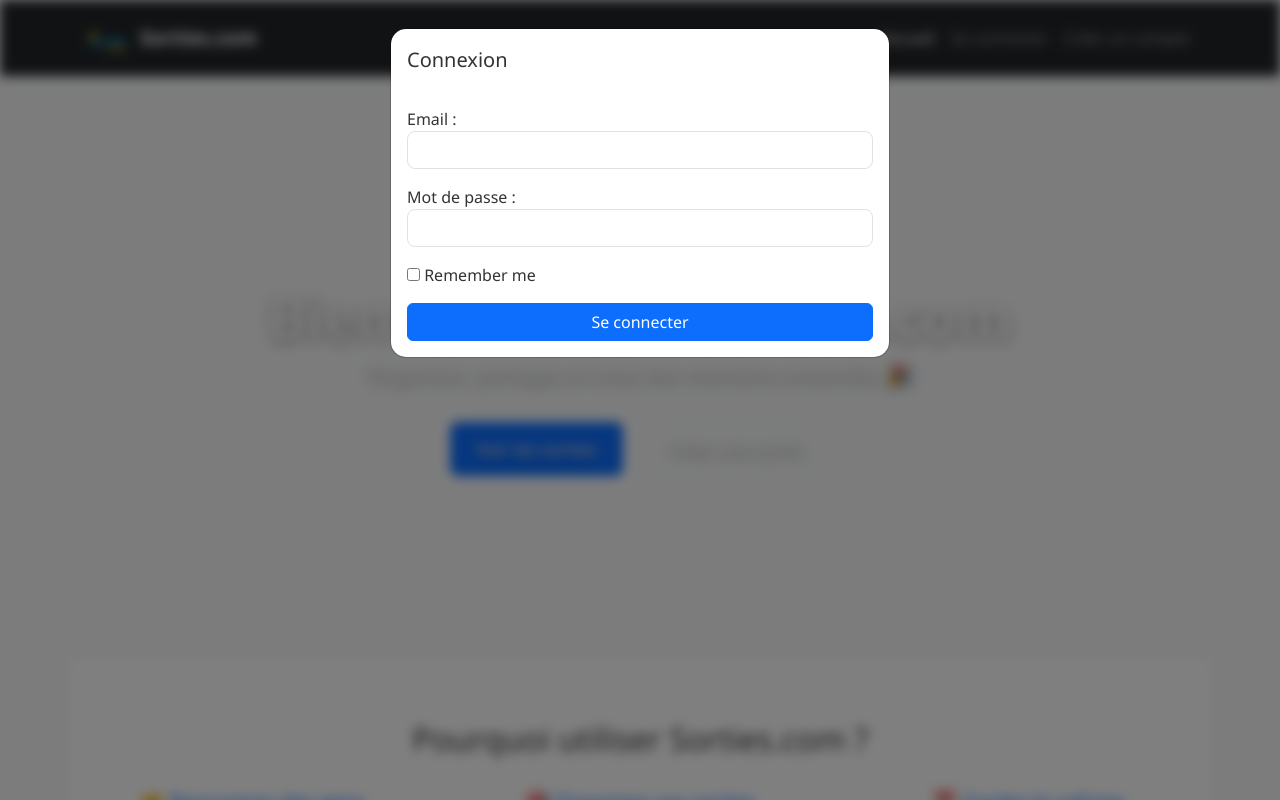
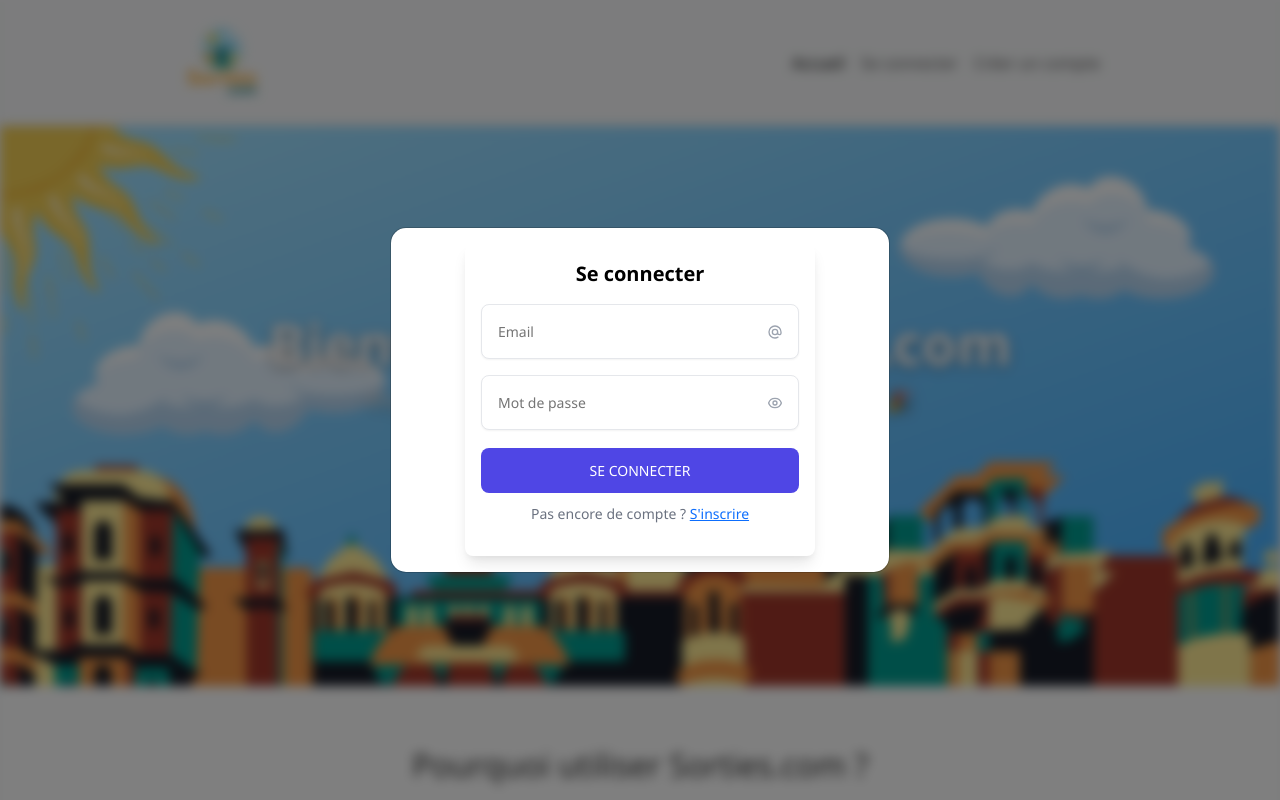
Before and after one commit to RudyGUILLAUME/sorties.com, a Symfony app: template templates/home/index.html.twig in a window 1280 px wide, after a click on "Se connecter". Run offline with Twig, Linux system fonts and the light colour scheme; the template is opened without the code that fills it, so the values that code supplies are empty; some libraries are stand-ins or nearby versions.

Commit message:
CSS page d'accueuil

```diff
--- /dev/null
+++ b/public/css/login-form.css
@@ -0,0 +1,87 @@
+/* Scoped login modal form */
+.login-form {
+    background-color: #fff;
+    display: block;
+    padding: 1rem;
+    max-width: 350px;
+    border-radius: 0.5rem;
+    margin: 0 auto;
+    box-shadow: 0 10px 15px -3px rgba(0, 0, 0, 0.1),
+    0 4px 6px -2px rgba(0, 0, 0, 0.05);
+}
+
+.login-form .form-title {
+    font-size: 1.25rem;
+    line-height: 1.75rem;
+    font-weight: 600;
+    text-align: center;
+    color: #000;
+    margin-bottom: 0.5rem;
+}
+
+.login-form .input-container {
+    position: relative;
+    text-align: left;
+}
+
+.login-form .input-container input,
+.login-form button {
+    outline: none;
+    border: 1px solid #e5e7eb;
+    margin: 8px 0;
+}
+
+.login-form .input-container input {
+    background-color: #fff;
+    padding: 1rem;
+    padding-right: 3rem;
+    font-size: 0.875rem;
+    width: 100%;
+    border-radius: 0.5rem;
+    box-shadow: 0 1px 2px 0 rgba(0, 0, 0, 0.05);
+}
+
+.login-form .input-container span {
+    display: grid;
+    position: absolute;
+    top: 0;
+    bottom: 0;
+    right: 0;
+    padding-right: 1rem;
+    place-content: center;
+}
+
+.login-form .input-container span svg {
+    color: #9CA3AF;
+    width: 1rem;
+    height: 1rem;
+}
+
+.login-form .submit {
+    display: block;
+    background-color: #4F46E5;
+    color: #fff;
+    padding: 0.75rem 1.25rem;
+    border-radius: 0.5rem;
+    font-size: 0.875rem;
+    font-weight: 500;
+    width: 100%;
+    text-transform: uppercase;
+    border: none;
+    margin-top: 10px;
+}
+
+.login-form .submit:hover {
+    background-color: #3c39c7;
+}
+
+.login-form .signup-link {
+    color: #6B7280;
+    font-size: 0.875rem;
+    text-align: center;
+    margin-top: 10px;
+}
+
+.login-form .signup-link a {
+    text-decoration: underline;
+}
--- a/public/css/style.css
+++ b/public/css/style.css
@@ -7,9 +7,13 @@ body {
     color: #333;
 }
 
+.container {
+    max-width: 100%;
+}
+
 /* ----------- HERO / BANNIÈRE ----------- */
 .hero {
-    /*background-image: url();*/
+    background-image: url('../images/banniere.png');
     background-size: cover;
     background-position: center;
     color: white;
@@ -33,6 +37,16 @@ body {
 .hero .btn {
     font-size: 1.1rem;
     padding: 0.8rem 1.6rem;
+}
+
+#logo {
+    width: 100px;
+    margin-left: 10rem;
+}
+
+.navbar-nav {
+    margin-left: auto;
+    margin-right: 10rem;
 }
 
 /* ----------- FEATURES ----------- */
--- a/templates/base.html.twig
+++ b/templates/base.html.twig
@@ -7,12 +7,16 @@
 
     <link href="https://cdn.jsdelivr.net/npm/bootstrap@5.3.2/dist/css/bootstrap.min.css" rel="stylesheet">
     <link rel="stylesheet" href="{{ asset('css/style.css') }}">
+    <link rel="stylesheet" href="{{ asset('css/login-form.css') }}">
+    <link rel="stylesheet" href="{{ asset('css/register-form.css') }}">
+
+
 </head>
 <body>
 <div id="main-content">
 
     {% include 'partials/navbar.html.twig' %}
-    <main class="py-4">
+    <main>
         <div class="container">
             {% for label, messages in app.flashes %}
                 {% for message in messages %}
--- a/templates/home/index.html.twig
+++ b/templates/home/index.html.twig
@@ -10,7 +10,6 @@
             <p class="lead">Organisez, partagez et vivez des moments ensemble 🎉</p>
             <div class="mt-4">
                 <a href="#" class="btn btn-primary btn-lg me-3">Voir les sorties</a>
-                <a href="{{ path('app_sortie_create') }}" class="btn btn-outline-light btn-lg">Créer une sortie</a>
             </div>
         </div>
     </section>
--- a/templates/partials/modal_connexion.html.twig
+++ b/templates/partials/modal_connexion.html.twig
@@ -1,35 +1,63 @@
 {# partials/modal_connexion.html.twig #}
+<div class="modal fade" id="loginModal" tabindex="-1" aria-labelledby="loginModalLabel" aria-hidden="true">
+    <div class="modal-dialog modal-dialog-centered">
+        <div class="modal-content">
+            <div class="modal-body">
+                <form class="login-form" action="{{ path('app_login') }}" method="post">
 
-<div class="modal fade" id="loginModal" tabindex="-1" aria-labelledby="connexionModalLabel" aria-hidden="true">
-    <div class="modal-dialog">
-        <div class="modal-content">
-            <div class="modal-header">
-                <h5 class="modal-title" id="connexionModalLabel">Connexion</h5>
-            </div>
-            <div class="modal-body">
-                {% if error is defined and error %}
-                    <div class="alert alert-danger">{{ error.messageKey|trans(error.messageData, 'security') }}</div>
-                {% endif %}
+                <p class="form-title">Se connecter</p>
 
-                <form action="{{ path('app_login') }}" method="post">
-                    <div class="form-group mb-3">
-                        <label for="username">Email :</label>
-                        <input type="text" name="_username" id="username"
-                               value="{{ last_username is defined ? last_username : '' }}"
-                               class="form-control" required autocomplete="username">
-                    </div>
-                    <div class="form-group mb-3">
-                        <label for="password">Mot de passe :</label>
-                        <input type="password" name="_password" id="password" class="form-control" required autocomplete="current-password">
+                    {% if error is defined and error %}
+                        <div class="alert alert-danger text-center">
+                            {{ error.messageKey|trans(error.messageData, 'security') }}
+                        </div>
+                    {% endif %}
+
+                    <div class="input-container">
+                        <input
+                                type="text"
+                                name="_username"
+                                value="{{ last_username is defined ? last_username : '' }}"
+                                placeholder="Email"
+                                required
+                        />
+                        <span>
+              <svg stroke="currentColor" viewBox="0 0 24 24" fill="none"
+                   xmlns="http://www.w3.org/2000/svg">
+                <path d="M16 12a4 4 0 10-8 0 4 4 0 008 0zm0 0v1.5a2.5 2.5 0 005 0V12a9 9 0 10-9 9m4.5-1.206a8.959 8.959 0 01-4.5 1.207"
+                      stroke-width="2" stroke-linejoin="round" stroke-linecap="round"></path>
+              </svg>
+            </span>
                     </div>
 
-                    <div class="checkbox mb-3">
-                        <input type="checkbox" name="_remember_me" id="_remember_me">
-                        <label for="_remember_me">Remember me</label>
+                    <div class="input-container">
+                        <input
+                                type="password"
+                                name="_password"
+                                placeholder="Mot de passe"
+                                required
+                        />
+                        <span>
+              <svg stroke="currentColor" viewBox="0 0 24 24" fill="none"
+                   xmlns="http://www.w3.org/2000/svg">
+                <path d="M15 12a3 3 0 11-6 0 3 3 0 016 0z"
+                      stroke-width="2" stroke-linejoin="round" stroke-linecap="round"></path>
+                <path d="M2.458 12C3.732 7.943 7.523 5 12 5c4.478 0 8.268 2.943 9.542 7-1.274 4.057-5.064 7-9.542 7-4.477 0-8.268-2.943-9.542-7z"
+                      stroke-width="2" stroke-linejoin="round" stroke-linecap="round"></path>
+              </svg>
+            </span>
                     </div>
 
                     <input type="hidden" name="_csrf_token" value="{{ csrf_token('authenticate') }}">
-                    <button class="btn btn-primary w-100" type="submit">Se connecter</button>
+
+                    <button class="submit" type="submit">Se connecter</button>
+
+                    <p class="signup-link">
+                        Pas encore de compte ?
+                        <a href="#" data-bs-toggle="modal" data-bs-target="#registerModal" data-bs-dismiss="modal">
+                            S'inscrire
+                        </a>
+                    </p>
                 </form>
             </div>
         </div>
--- a/templates/partials/modal_register.html.twig
+++ b/templates/partials/modal_register.html.twig
@@ -1,22 +1,58 @@
 {# partials/modal_register.html.twig #}
-
 <div class="modal fade" id="registerModal" tabindex="-1" aria-labelledby="registerModalLabel" aria-hidden="true">
-    <div class="modal-dialog">
-        <div class="modal-content">
-            <div class="modal-header">
-                <h5 class="modal-title" id="registerModalLabel">Créer un compte</h5>
-            </div>
+    <div class="modal-dialog modal-dialog-centered">
+        <div class="modal-content ">
             <div class="modal-body">
                 {% if registrationForm is defined %}
-                    {{ form_start(registrationForm, { action: path('app_register'), method: 'POST' }) }}
-                    {{ form_errors(registrationForm) }}
-                    {{ form_row(registrationForm.nom) }}
-                    {{ form_row(registrationForm.prenom) }}
-                    {{ form_row(registrationForm.mail) }}
-                    {{ form_row(registrationForm.plainPassword, { label: 'Mot de passe' }) }}
-                    {{ form_row(registrationForm.site) }}
-                    {{ form_row(registrationForm.agreeTerms) }}
-                    <button type="submit" class="btn btn-primary w-100">Créer mon compte</button>
+                    {{ form_start(registrationForm, { action: path('app_register'), method: 'POST', attr: { class: 'register-form' } }) }}
+
+                    <p class="title">Créer un compte</p>
+                    <p class="message">Inscris-toi pour rejoindre Sorties.com</p>
+
+                    <div class="flex">
+                        <label>
+                            {{ form_widget(registrationForm.prenom, {'attr': {'class': 'input'}}) }}
+                            <span>Prénom</span>
+                        </label>
+                        <label>
+                            {{ form_widget(registrationForm.nom, {'attr': {'class': 'input'}}) }}
+                            <span>Nom</span>
+                        </label>
+                    </div>
+
+                    <label>
+                        {{ form_widget(registrationForm.mail, {'attr': {'class': 'input'}}) }}
+                        <span>Email</span>
+                    </label>
+
+                    <label>
+                        {{ form_widget(registrationForm.telephone, {'attr': {'class': 'input'}}) }}
+                        <span>Téléphone</span>
+                    </label>
+
+                    <label>
+                        {{ form_widget(registrationForm.plainPassword.first, {'attr': {'class': 'input'}}) }}
+                        <span>Mot de passe</span>
+                    </label>
+
+                    <label>
+                        {{ form_widget(registrationForm.plainPassword.second, {'attr': {'class': 'input'}}) }}
+                        <span>Confirmer le mot de passe</span>
+                    </label>
+
+                    <label>
+                        {{ form_row(registrationForm.site, { 'attr':{'class': 'input'}}) }}
+                    </label>
+
+                    <label>
+                        {{ form_row(registrationForm.agreeTerms, { 'attr':{'class': 'input'}}) }}
+                    </label>
+
+
+
+
+                    <button type="submit" class="submit">S’inscrire</button>
+                    <p class="signin">Déjà un compte ? <a href="#" data-bs-toggle="modal" data-bs-target="#loginModal">Connexion</a></p>
                     {{ form_end(registrationForm) }}
                 {% else %}
                     <div class="alert alert-info">
--- a/templates/partials/navbar.html.twig
+++ b/templates/partials/navbar.html.twig
@@ -1,8 +1,7 @@
-<nav class="navbar navbar-expand-lg navbar-dark bg-dark shadow-sm">
+<nav class="navbar navbar-expand-lg shadow-sm">
     <div class="container">
         <a class="navbar-brand d-flex align-items-center" href="#">
-            <img src="{{ asset('images/testLogo.png') }}" alt="Logo Sorties.com" height="50" class="me-2">
-            <span class="fw-bold text-white">Sorties.com</span>
+            <img id="logo" src="{{ asset('images/logo.png') }}" alt="Logo Sorties.com" height="100" class="me-2">
         </a>
 
         <button class="navbar-toggler" type="button" data-bs-toggle="collapse" data-bs-target="#navbarNav">
```
Also changed, not shown: public/css/register-form.css (added, +83 -0 lines), src/Form/RegistrationFormType.php (+28 -24 lines), public/images/banniere.png (added), public/images/banniere_home.jpg (deleted), public/images/logo.png (added), public/images/testLogo.png (deleted).
